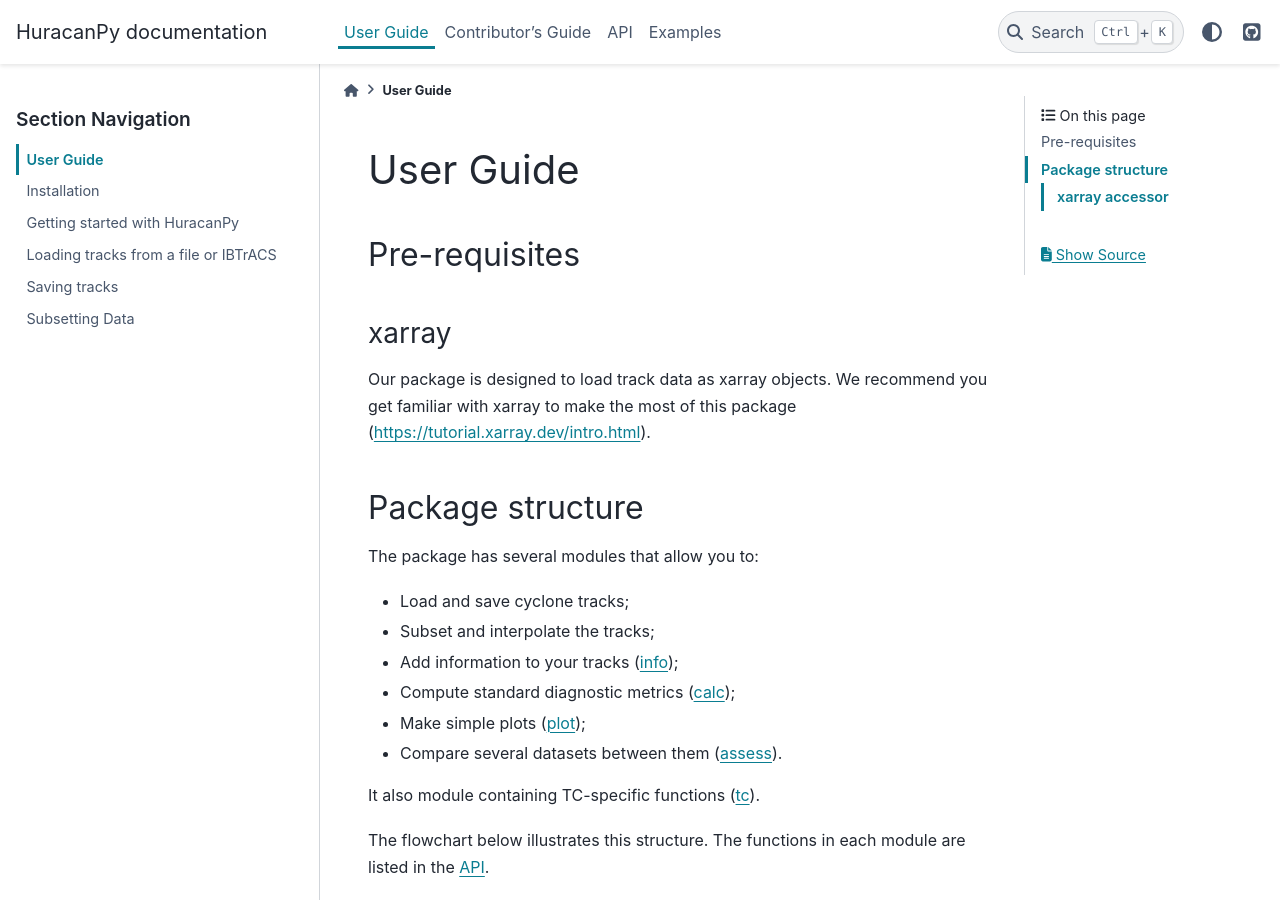
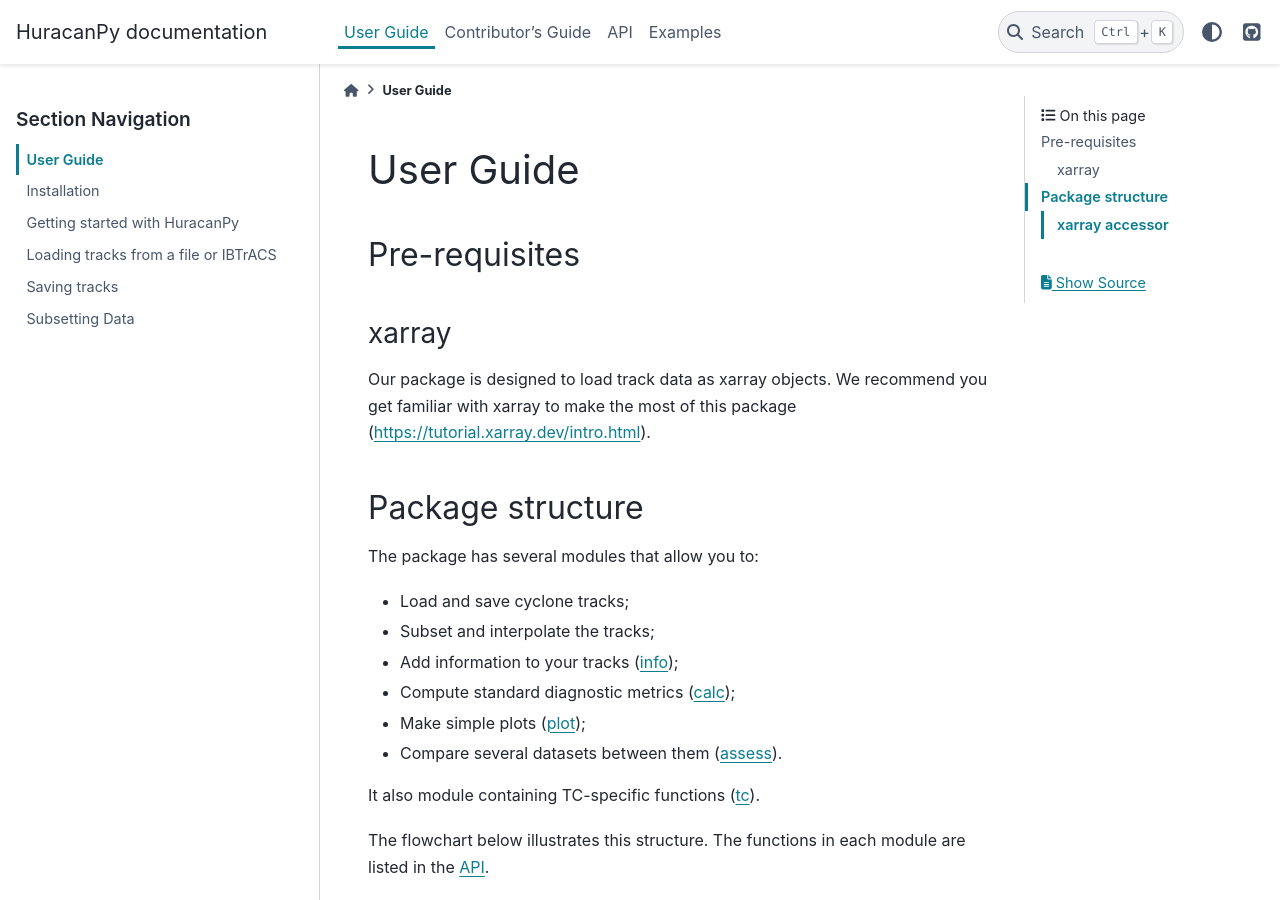
Before and after one commit to Huracan-project/huracanpy, a Sphinx documentation site: the page built from docs/user_guide/index.rst, in a window 1280 px wide and 900 px high. Built offline with Sphinx 7.4.7 and the PyData theme 0.15.4, drawn with Linux system fonts in a browser that asks for light colours; pages that are not in the unit, such as notebooks, are missing from menus.

Commit message:
Show subheadings in right sidebar

```diff
--- a/docs/conf.py
+++ b/docs/conf.py
@@ -47,6 +47,9 @@ intersphinx_mapping = {
 # https://www.sphinx-doc.org/en/master/usage/configuration.html#options-for-html-output
 
 html_theme = "pydata_sphinx_theme"
-html_theme_options = {"github_url": "https://github.com/Huracan-project/huracanpy"}
+html_theme_options = {
+    "github_url": "https://github.com/Huracan-project/huracanpy",
+    "show_toc_level": 3,
+}
 html_static_path = ["_static"]
 html_css_files = ["css/custom.css"]
```
Also changed, not shown: docs/user_guide/demo.ipynb.
